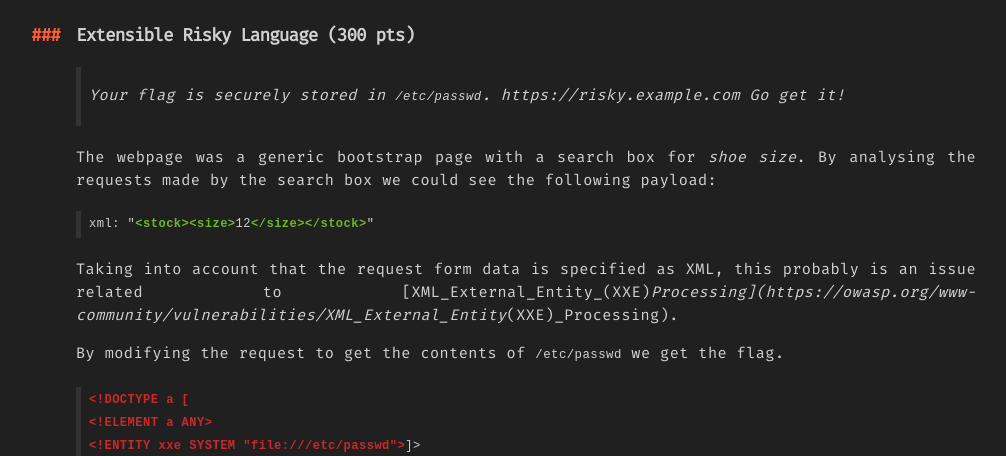
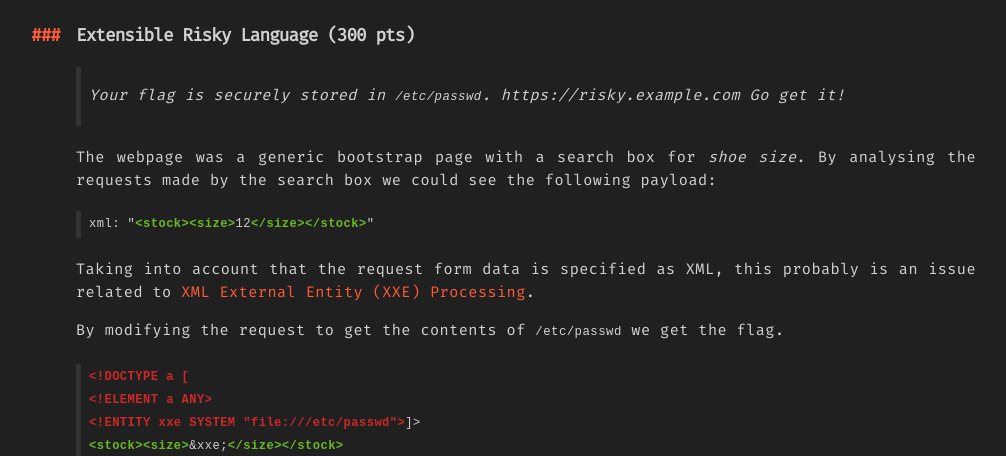
Before and after one commit to jpdias/jpdias.github.io, a Jekyll site: the page built from _posts/2020-09-23-oposec_summer_2020.md, in a window 1280 px wide and 900 px high, scrolled down 7955 px, cut to the strip 0-456 px from the top of the window. Shown: the whole strip, without its empty margins (114-1120 px from the left). Built offline with Jekyll 4.4.1, drawn with Linux system fonts in a browser that asks for light colours; nearby versions of some CDN libraries.

Commit message:
small markdown fix

````diff
--- a/_posts/2020-09-23-oposec_summer_2020.md
+++ b/_posts/2020-09-23-oposec_summer_2020.md
@@ -185,7 +185,7 @@ The webpage was a generic bootstrap page with a search box for *shoe size*. By a
 xml: "<stock><size>12</size></stock>"
 ```
 
-Taking into account that the request form data is specified as XML, this probably is an issue related to [XML_External_Entity_(XXE)_Processing](https://owasp.org/www-community/vulnerabilities/XML_External_Entity_(XXE)_Processing).
+Taking into account that the request form data is specified as XML, this probably is an issue related to [XML External Entity (XXE) Processing](https://owasp.org/www-community/vulnerabilities/XML_External_Entity_(XXE)_Processing).
 
 By modifying the request to get the contents of `/etc/passwd` we get the flag.
 
````
